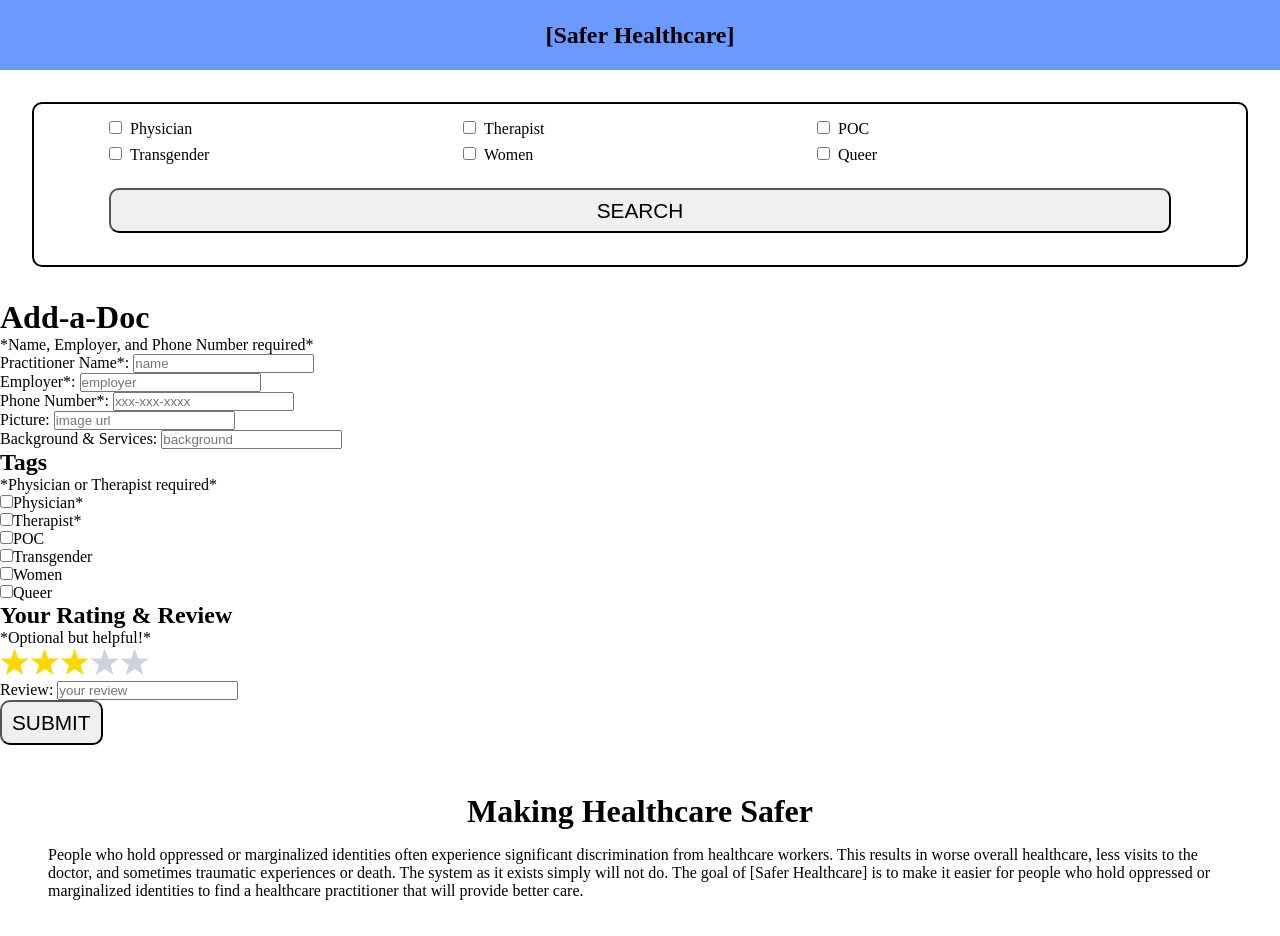
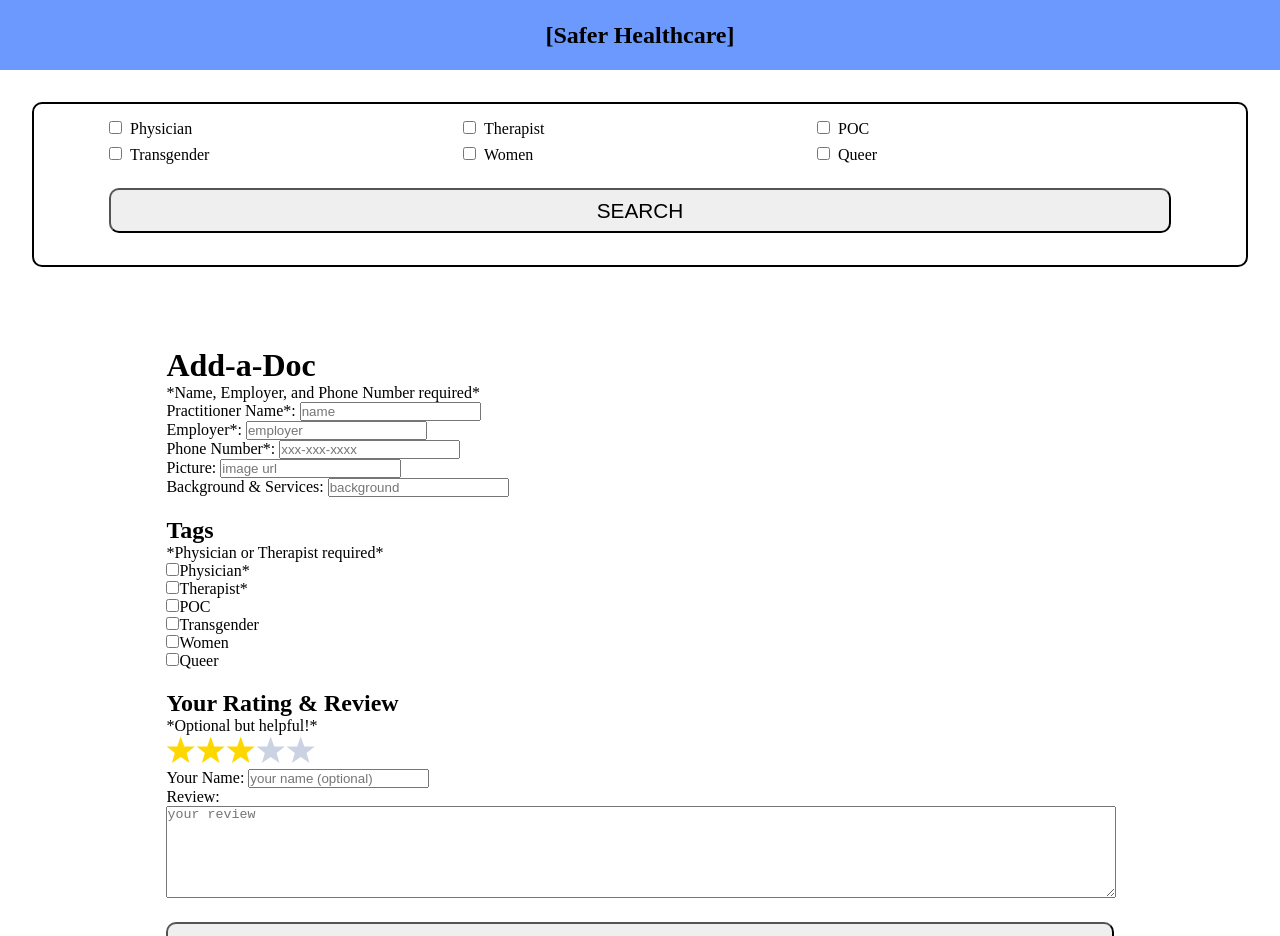
Before and after one commit to AwrenNuit/safer-care-coop, a React (Create React App) app: page / in a window 1280 px wide. Shown: the top 936 px of the page. Built offline with nearby package versions, Linux system fonts and the light colour scheme; no server answers; the database is empty.

Commit message:
created stylesheet, refining layout

```diff
--- /dev/null
+++ b/src/components/AddPractitioner/NewPractitioner.css
@@ -0,0 +1,4 @@
+.form-content-container {
+  margin: 0 auto;
+  width: 80%;
+}
--- a/src/components/AddPractitioner/NewPractitioner.js
+++ b/src/components/AddPractitioner/NewPractitioner.js
@@ -2,6 +2,7 @@ import React, { useState, useContext } from "react";
 import { db } from "../../firebase";
 import { Context } from "../App/App";
 import StarRating from "react-star-ratings";
+import "./NewPractitioner.css";
 import Input from "./Input";
 
 export default function NewPractitioner() {
@@ -12,8 +13,13 @@ export default function NewPractitioner() {
   const [name, setName] = useState("");
   const [phoneNumber, setPhoneNumber] = useState("");
   const [review, setReview] = useState("");
+  const [reviewName, setReviewName] = useState("");
   const [starRating, setStarRating] = useState(3);
   const [tags, setTags] = useState([]);
+  const day = new Date().getDate();
+  const month = new Date().toLocaleString("default", { month: "long" });
+  const year = new Date().getFullYear();
+  const date = `${month} ${day}, ${year}`;
 
   const handleSubmit = (e) => {
     e.preventDefault();
@@ -54,11 +60,11 @@ export default function NewPractitioner() {
   };
 
   const postReview = () => {
-    db.ref(`${props.thisPractitioner}/reviews`)
+    db.ref(`${name}/reviews`)
       .push()
       .set({
         date: date,
-        name: name || "Anonymous",
+        name: reviewName || "Anonymous",
         rating: starRating,
         review: review,
       });
@@ -125,10 +131,10 @@ export default function NewPractitioner() {
   };
 
   return (
-    <>
+    <div className="main-container">
       <form onSubmit={(e) => handleSubmit(e)}>
-        <h1>Add-a-Doc</h1>
-        <div>
+        <div className="form-content-container">
+          <h1>Add-a-Doc</h1>
           <div>
             <p>*Name, Employer, and Phone Number required*</p>
             {/* set required prop for some */}
@@ -169,7 +175,7 @@ export default function NewPractitioner() {
             />
           </div>
 
-          <div>
+          <div style={{ marginTop: "20px" }}>
             <h2>Tags</h2>
             <p>*Physician or Therapist required*</p>
             <Input
@@ -200,7 +206,7 @@ export default function NewPractitioner() {
             />
           </div>
 
-          <div>
+          <div style={{ marginTop: "20px" }}>
             <h2>Your Rating & Review</h2>
             <p>*Optional but helpful!*</p>
             <StarRating
@@ -215,18 +221,30 @@ export default function NewPractitioner() {
               starSpacing="0"
             />
             <Input
-              label="Review: "
-              placeholder="your review"
-              setValue={setReview}
+              label="Your Name: "
+              placeholder="your name (optional)"
+              setValue={setReviewName}
               type="text"
-              value={review}
+              value={reviewName}
             />
+            <div>
+              <label>Review: </label>
+              <textarea
+                onChange={(e) => setReview(e.target.value)}
+                placeholder="your review"
+                rows="6"
+                style={{ width: "100%" }}
+                value={review}
+              ></textarea>
+            </div>
           </div>
           <div>
-            <button type="submit">SUBMIT</button>
+            <button type="submit" style={{ marginTop: "20px", width: "100%" }}>
+              SUBMIT
+            </button>
           </div>
         </div>
       </form>
-    </>
+    </div>
   );
 }
```
